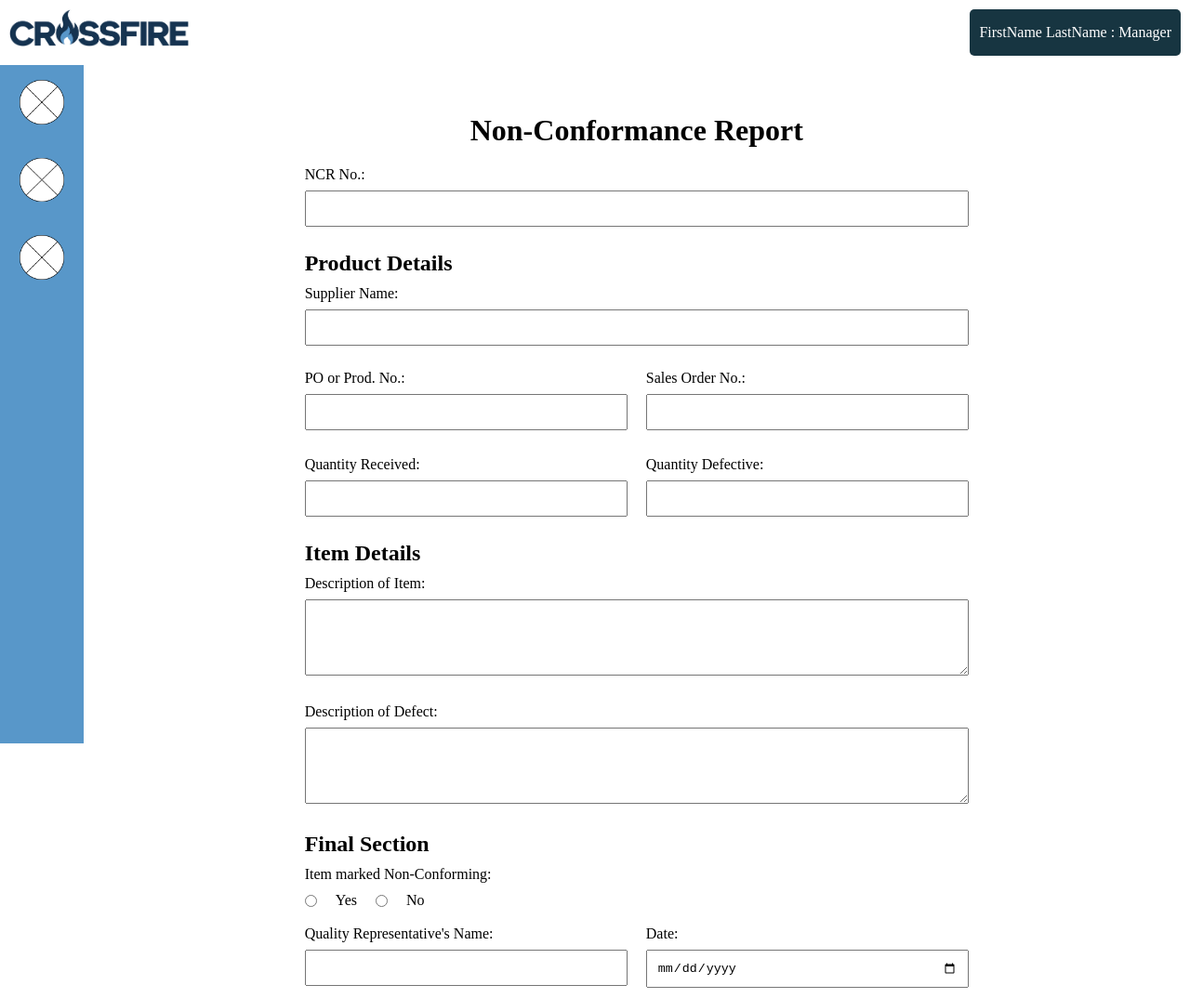
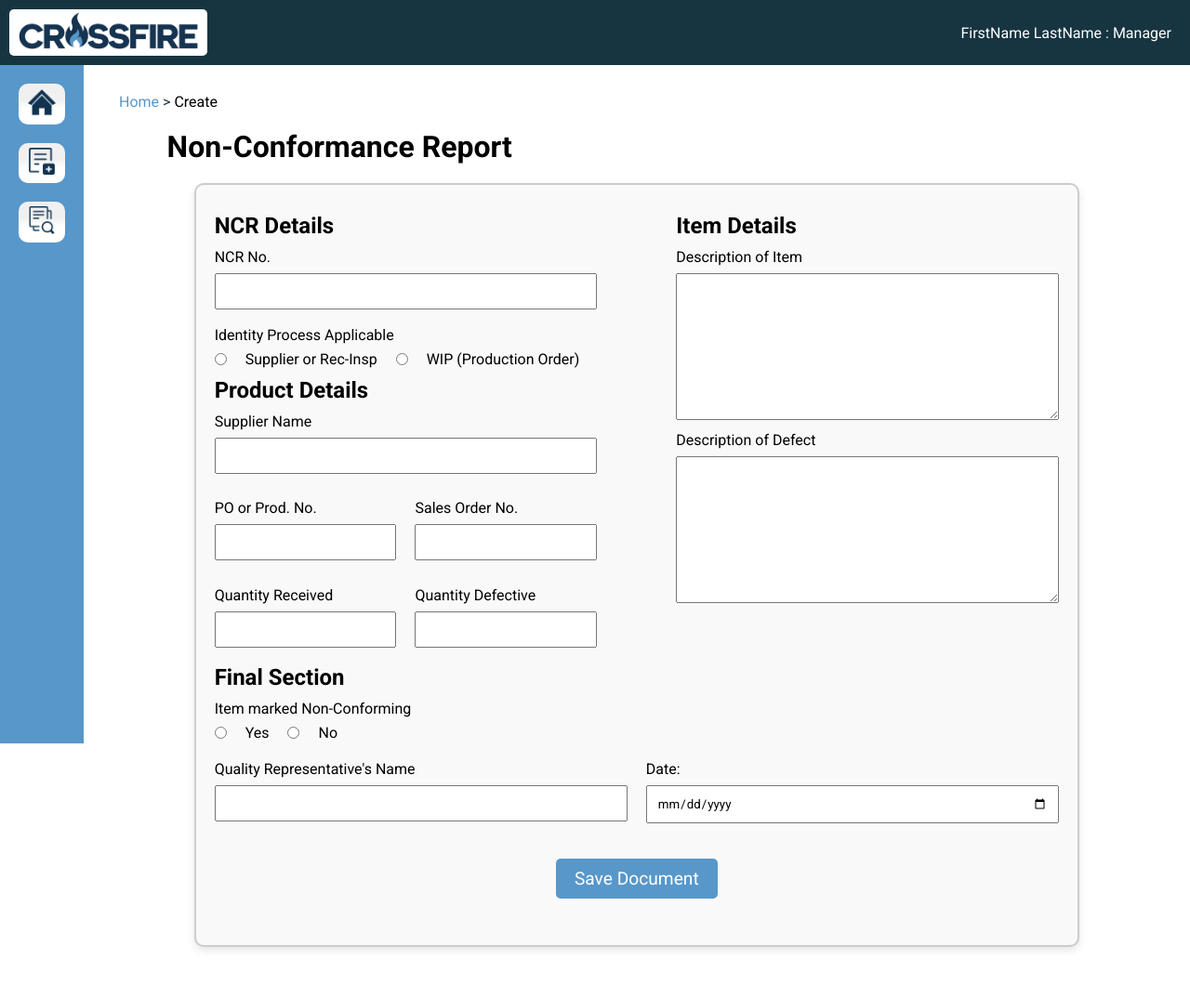
Before and after one commit to SchoolShaneNC/Crossfire-NCR, a plain HTML site: page ncr-crossfireUpdated/formCreate.html in a window 1280 px wide. Shown: the top 1074 px of the page at 93% size. Drawn offline with Linux system fonts and the light colour scheme.

Commit message:
Add files via upload

```diff
--- a/ncr-crossfireUpdated/formCreate.html
+++ b/ncr-crossfireUpdated/formCreate.html
@@ -5,6 +5,9 @@
     <meta name="viewport" content="width=device-width, initial-scale=1.0">
     <title>Website</title>
     <link rel="stylesheet" href="styles.css">
+    <link rel="preconnect" href="https://fonts.googleapis.com">
+    <link rel="preconnect" href="https://fonts.gstatic.com" crossorigin>
+    <link href="https://fonts.googleapis.com/css2?family=Josefin+Sans:wght@100..700&family=Roboto:wght@400;700;900&display=swap" rel="stylesheet">
 </head>
 <body class="webpageSettings">
     <header>
@@ -16,7 +19,6 @@
                 </div>
             </div>
 
-
             <div class="bar">
                 <p class="username">FirstName LastName : Manager</p>
             </div>
@@ -25,83 +27,111 @@
 
     <main>
         <div class="sidebar">
-            <a href="index.html"><img src="Images/iconTesting.png" alt="Home" /></a>
-            <a href="formCreate.html"><img src="Images/iconTesting.png" alt="Create forms" /></a>
-            <a href="formView.html"><img src="Images/iconTesting.png" alt="View and edit forms" /></a>
+            <a href="index.html"><img src="Images/home-icon.png" alt="Home"></a>
+            <a href="formCreate.html"><img src="Images/add-file-icon.png" alt="Create forms"></a>
+            <a href="formView.html"><img src="Images/lookup-icon.png" alt="View and edit forms"></a>
         </div>
 
-        <a class="button" href="index.html">Back to home page</a>
+        <ul class="breadcrumb">
+            <li><a href="index.html">Home</a></li>
+            <li>Create</li>
+        </ul>
 
-        <div class="reportClass">
-            <form class="ncr-form">
+        <div class="form-class">
+            <h1 class="header-text">Non-Conformance Report</h1>
 
-                <h1 class="center-text">Non-Conformance Report</h1>
+            <div>
+                <form class="ncr-form filter-box">
 
+                    <div id="form-big-overall" class="grid-4">
+                        <div>
+                            <h2 class="left-align">NCR Details</h2>
                             <!-- NCR No. -->
-                <label for="ncrNo">NCR No.:</label>
-                <input type="text" id="ncrNo" name="ncrNo"><br><br>
+                            <label for="ncrNo">NCR No.</label>
+                            <input type="text" id="ncrNo" name="ncrNo">
+
+                            <div id="identity-process-label">
+                                <label for="identity-process">Identity Process Applicable</label>
+
+                                <div id="identity-process" class="radio-group">
+                                    <input type="radio" id="supplier-rec-insp" name="nonConforming" value="supplier">
+                                    <label for="supplier-rec-insp">Supplier or Rec-Insp</label>
+
+                                    <input type="radio" id="wip" name="nonConforming" value="wip">
+                                    <label for="wip">WIP (Production Order)</label>
+                                </div>
+                            </div>
+
 
                             <!-- Product Details -->
                             <h2 class="left-align">Product Details</h2>
 
-                <label for="supplierName">Supplier Name:</label>
+                            <label for="supplierName">Supplier Name</label>
                             <input type="text" id="supplierName" name="supplierName"><br><br>
 
                             <div class="grid-4">
                                 <div>
-                        <label for="poProdNo">PO or Prod. No.:</label>
+                                    <label for="poProdNo">PO or Prod. No.</label>
                                     <input type="text" id="poProdNo" name="poProdNo">
                                 </div>
                                 <div>
-                        <label for="salesOrderNo">Sales Order No.:</label>
+                                    <label for="salesOrderNo">Sales Order No.</label>
                                     <input type="text" id="salesOrderNo" name="salesOrderNo">
                                 </div>
                                 <div>
-                        <label for="quantityReceived">Quantity Received:</label>
+                                    <label for="quantityReceived">Quantity Received</label>
                                     <input type="number" id="quantityReceived" name="quantityReceived">
                                 </div>
                                 <div>
-                        <label for="quantityDefective">Quantity Defective:</label>
+                                    <label for="quantityDefective">Quantity Defective</label>
                                     <input type="number" id="quantityDefective" name="quantityDefective">
                                 </div>
-                </div><br>
+                            </div>
+                        </div>
 
+                        <div>
                             <!-- Item Details -->
                             <h2 class="left-align">Item Details</h2>
 
-                <label for="itemDescription">Description of Item:</label><br>
-                <textarea id="itemDescription" name="itemDescription" rows="4" cols="50"></textarea><br><br>
+                            <label for="itemDescription">Description of Item</label><br>
+                            <textarea id="itemDescription" name="itemDescription" rows="4" cols="50"></textarea>
 
-                <label for="itemDefect">Description of Defect:</label><br>
-                <textarea id="itemDefect" name="itemDefect" rows="4" cols="50"></textarea><br><br>
+                            <label for="itemDefect">Description of Defect</label><br>
+                            <textarea id="itemDefect" name="itemDefect" rows="4" cols="50"></textarea>
+                        </div>
+                    </div>
 
+                    <div id="form-final-section">
                         <!-- Final Section -->
                         <h2 class="left-align">Final Section</h2>
 
-                <p class="left-align">Item marked Non-Conforming:</p>
-                <div class="radio-group">
+                        <label for="non-con">Item marked Non-Conforming</label>
+                        <div id="non-con" class="radio-group">
                             <input type="radio" id="yes" name="nonConforming" value="yes">
                             <label for="yes">Yes</label>
 
                             <input type="radio" id="no" name="nonConforming" value="no">
                             <label for="no">No</label>
-                </div><br>
+                        </div>
 
-                <div class="grid-2">
+                        <div id="quality-rep" class="grid-2">
                             <div>
-                        <label for="qualityRepName">Quality Representative's Name:</label>
+                                <label for="qualityRepName">Quality Representative's Name</label>
                                 <input type="text" id="qualityRepName" name="qualityRepName">
                             </div>
                             <div>
                                 <label for="date">Date:</label>
                                 <input type="date" id="date" name="date">
                             </div>
-                </div><br>
+                        </div>
+                    </div>
 
                     <!-- Save Button -->
-                <button type="submit" class="button">Save Document</button>
+                    <button id="save-doc-button" type="submit" class="button">Save Document</button>
                 </form>
             </div>
+        </div>
     </main>
+    <script src="scripts/save-doc-popup.js"></script>
 </body>
 </html>
--- a/ncr-crossfireUpdated/styles.css
+++ b/ncr-crossfireUpdated/styles.css
@@ -3,6 +3,7 @@
     margin: 0;
     padding: 0;
     box-sizing: border-box;
+    font-family: 'Roboto';
 }
 
 .webpageSettings {
@@ -12,7 +13,7 @@
 
 /* Navbar */
 .topbar {
-    background-color: #fff;
+    background-color: #173541;
     position: fixed;
     margin-left: 0%;
     top: 0;
@@ -28,7 +29,6 @@
 .sidebar {
     width: 7%;
     background-color: #5897c9;
-    color: white;
     position: fixed;
     top: 50px;
     bottom: 0;
@@ -39,14 +39,20 @@
 
 /* Sidebar links */
 .sidebar a {
+    background-image:linear-gradient(to top,  #fff 40%, #f0f0f0 60%) ;
+    border-radius: 10px;
     display: block;
-    color: white;
-    padding: 10px 15px;
+    padding: 5px 10px;
+    margin: 20px 20px 20px;
     text-decoration: none;
 }
 
 .sidebar img {
     width: 100%;
+}
+
+.sidebar img:hover{
+
 }
 
 /* Styling for each bar (the logo and user sections) */
@@ -56,6 +62,12 @@
     background-color: #173541;
     padding: 5px 10px;
     border-radius: 5px;
+}
+
+.logo{
+    background-color: #fff;
+    border-radius: 5px;
+    padding: 3px 10px 0;
 }
 
 /* Styling for the images */
@@ -72,18 +84,8 @@
 }
 
 
-/* Add some padding to the content so it doesn't hide under the navbar */
-.bkgr-main {
-    margin-left: 7%;
-    padding-top: 60px;
-    background-color: gray;
-    height: 450px;
-}
-
 .reportClass {
-    margin-left: 7%;
-    padding-top: 60px;
-    height: 450px;
+    padding-top: 20px;
 }
 
 .form-class {
@@ -92,7 +94,7 @@
 }
 
 #view-forms-h1 {
-    margin-top: 100px;
+    margin-top: 20px;
 }
 
 .reportClass h1 {
@@ -105,16 +107,22 @@
     margin: auto;
 }
 
+#grid-form-view{
+    display: grid;
+    grid-template-columns: 1.25fr 2fr;
+    gap: 50px;
+    margin: 0 175px;
+}
+
 /* Container for the 4 sections */
 .content-nav {
-    margin-left: 7%;
-    padding-top: 60px;
-    height: 500px;
+    padding-top: 5px;
     display: grid;
     grid-template-columns: 1fr 1fr;
-    gap: 20px;
+    gap: 60px;
     justify-content: center;
     align-items: center;
+    margin: 0 100px;
 }
 
 /* Styling for each section */
@@ -122,11 +130,10 @@
     background-color: #f0f0f0;
     border-radius: 10px;
     height: 100%;
-    margin: 0 70px 0 70px;
     padding: 50px;
 }
 
-.grid-section div, .grid-section h2{
+.grid-section, .grid-section h2{
     margin: 0 auto;
     margin-bottom: 15px;
     text-align: center;
@@ -141,9 +148,9 @@
     background-color: #5897c9;
     display: block;
     text-align: center;
-    padding: 30px;
+    padding: 20px 20px 40px;
     margin: 0 auto;
-    width: 50%;
+    width: 70%;
 }
 
 
@@ -157,11 +164,10 @@
 }
 
 /* Box at the top of each section */
-.top-box {
-    width: 50%;
-    height: 50%;
-    background-color: #ccc;
-    margin-bottom: 10px;
+
+.grid-section img{
+    width:40%;
+    margin-bottom: 25px;
 }
 
 /* Header styling */
@@ -177,24 +183,15 @@ p {
 }
 
 /* Center the h1 title */
-.center-text {
-    text-align: center;
+.header-text {
     font-size: 2em;
-    margin-bottom: 20px;
-    margin-top: 20px;
+    margin: 20px 0 20px 90px;
 }
 
 /* Align h2 to the left */
 .left-align {
     text-align: left;
     margin-bottom: 10px;
-}
-
-/* Form styling */
-.ncr-form {
-    width: 60%;
-    margin: 0 auto;
-    padding-bottom: 50px;
 }
 
 /* General input styling */
@@ -224,6 +221,7 @@ input[type="text"], input[type="number"], textarea, input[type="date"] {
     display: flex;
     gap: 20px;
     align-items: center;
+    margin-top: 7px;
 }
 
 /* Fieldset styling */
@@ -256,14 +254,22 @@ textarea {
     background-color: #173541;
 }
 
+#scrollbar{
+    height: 408px;
+    overflow: scroll;
+    width: 100%;
+    margin: 0 auto;
+    border-radius: 10px;
+}
+
 #return-button {
     margin-top: 40px;
-    width: 150px;
+    width: 200px;
     text-align: center;
 }
 
 .styled-table {
-    width: 65%;
+    width: 100%;
     border-collapse: collapse;
     margin: 0 auto;
     font-size: 18px;
@@ -274,7 +280,6 @@ tr {
     background-color: #daeeff;
 }
 
-
 .styled-table th, .styled-table td {
     padding: 12px 15px;
     border: 1px solid #ddd;
@@ -282,7 +287,7 @@ tr {
 
 .styled-table thead tr {
     background-color: #173541;
-    color: #ffffff;
+    color: #fff;
     text-align: left;
 }
 
@@ -296,13 +301,71 @@ tr {
 }
 
 .filter-box {
-    width: 50%;
-    margin: 20px auto;
-    margin-bottom: 50px;
+    width: 100%;
+    margin: 0 auto;
+    margin-bottom: 30px;
     padding: 20px;
     border: 2px solid #ccc;
     border-radius: 10px;
     background-color: #f9f9f9;
     box-shadow: 0 4px 8px rgba(0, 0, 0, 0.1);
-    position: relative;
 }
+
+/* Form styling */
+.ncr-form {
+    width: 80%;
+    margin: 0 auto;
+    padding-bottom: 50px;
+}
+
+.ncr-form button{
+    margin-top: 30px;
+}
+
+#form-big-overall{
+    row-gap: 20px;
+    column-gap: 85px;
+}
+
+#form-big-overall textarea{
+    height: 158px;
+}
+
+.ncr-form h2{
+    margin-top: 10px;
+}
+
+#quality-rep{
+    margin-top: 20px;
+}
+
+
+/**************Breadcrumb trail**************/
+.breadcrumb {
+    margin-top: 100px;
+    margin-left: 10%;
+    display: block;
+}
+
+.breadcrumb li {
+    display: inline;
+    list-style: none;
+}
+
+.breadcrumb li+li:before {
+    color: #173541;
+    content: ">\00a0";
+}
+
+.breadcrumb li a:visited, .breadcrumb li a{
+    color: #5897c9;
+    text-decoration: none;
+}
+
+.breadcrumb li a:hover{
+    color: #173541;
+}
+
+#identity-process-label{
+    margin-top: 10px;
+}
```
Also changed, not shown: ncr-crossfireUpdated/formView.html (+21 -11 lines), ncr-crossfireUpdated/index.html (+15 -10 lines). Lines whose indentation alone changed are shown as unchanged.
